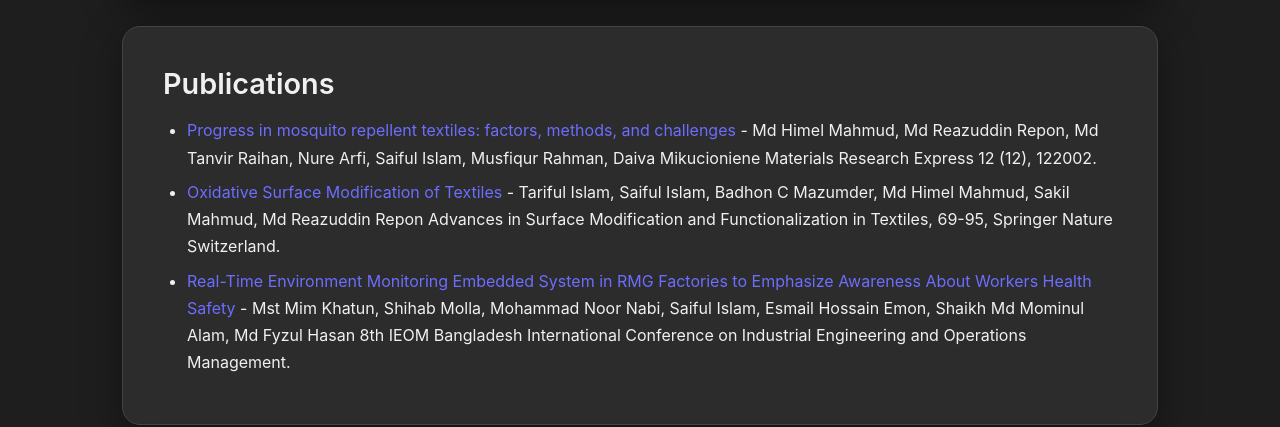
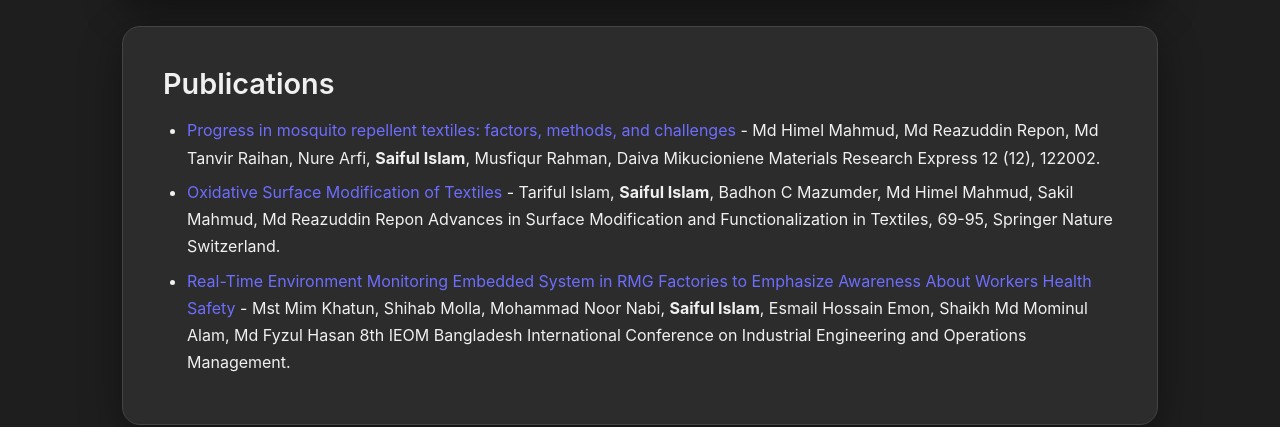
Before and after one commit to saifulbutex/CV, a plain HTML site: page index.html in a window 1280 px wide. Shown: the part 2051-2478 px from the top of the page. Drawn offline with Linux system fonts and the light colour scheme.

Commit message:
Highlight 'Saiful Islam' in publications list
Bolded the name 'Saiful Islam' in multiple publication entries.

```diff
--- a/index.html
+++ b/index.html
@@ -393,15 +393,15 @@
         <h2>Publications</h2>
         <ul>
           <li><a href="https://iopscience.iop.org/article/10.1088/2053-1591/ae238c">Progress in mosquito repellent textiles: factors, methods, and challenges</a>
-              - Md Himel Mahmud, Md Reazuddin Repon, Md Tanvir Raihan, Nure Arfi, Saiful Islam, Musfiqur Rahman, Daiva Mikucioniene
+              - Md Himel Mahmud, Md Reazuddin Repon, Md Tanvir Raihan, Nure Arfi, <b>Saiful Islam</b>, Musfiqur Rahman, Daiva Mikucioniene
               Materials Research Express 12 (12), 122002.
               </li>
           <li><a href="https://link.springer.com/chapter/10.1007/978-3-032-23377-6_4">Oxidative Surface Modification of Textiles</a>
-              - Tariful Islam, Saiful Islam, Badhon C Mazumder, Md Himel Mahmud, Sakil Mahmud, Md Reazuddin Repon
+              - Tariful Islam, <b>Saiful Islam</b>, Badhon C Mazumder, Md Himel Mahmud, Sakil Mahmud, Md Reazuddin Repon
               Advances in Surface Modification and Functionalization in Textiles, 69-95, Springer Nature Switzerland.
               </li>
           <li><a href="https://index.ieomsociety.org/index.cfm/item/58114">Real-Time Environment Monitoring Embedded System in RMG Factories to Emphasize Awareness About Workers Health Safety</a>
-              - Mst Mim Khatun, Shihab Molla, Mohammad Noor Nabi, Saiful Islam, Esmail Hossain Emon, Shaikh Md Mominul Alam, Md Fyzul Hasan
+              - Mst Mim Khatun, Shihab Molla, Mohammad Noor Nabi, <b>Saiful Islam</b>, Esmail Hossain Emon, Shaikh Md Mominul Alam, Md Fyzul Hasan
               8th IEOM Bangladesh International Conference on Industrial Engineering and Operations Management.
               </li>
         </ul>
```
